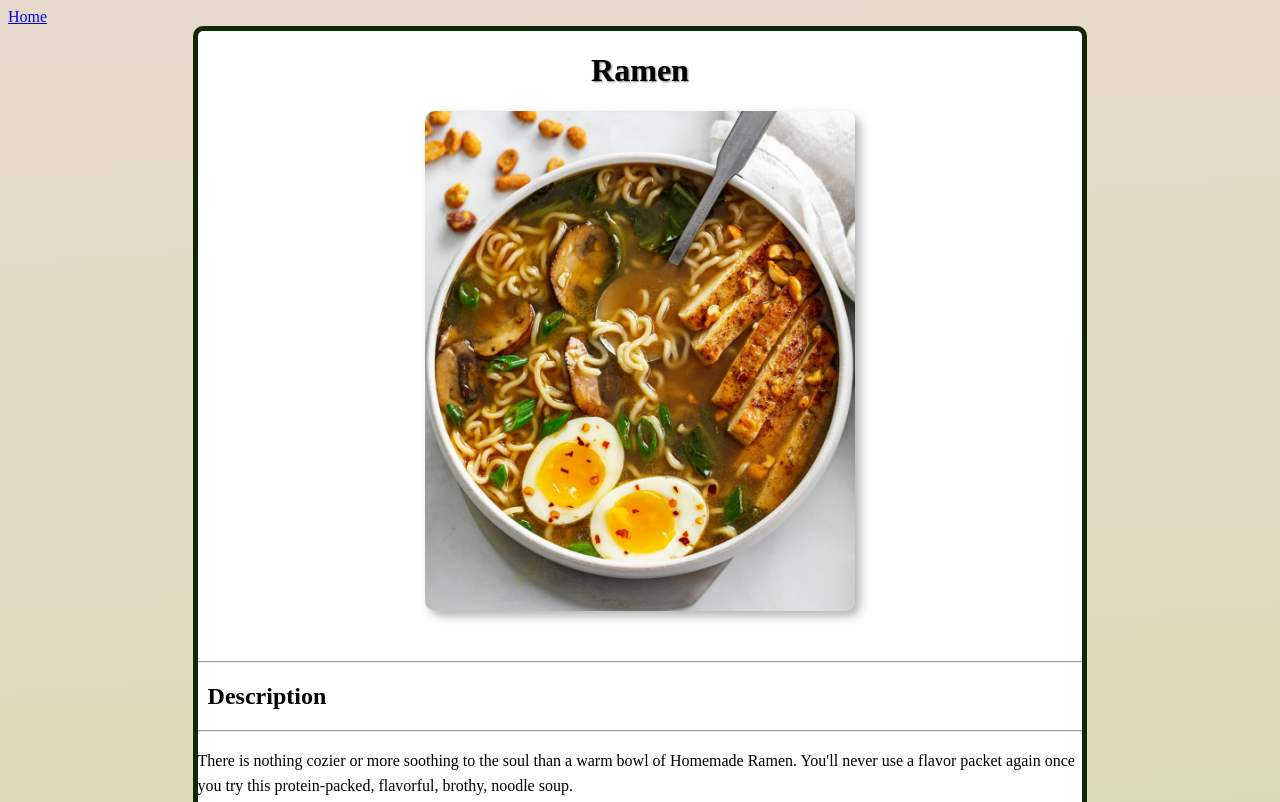
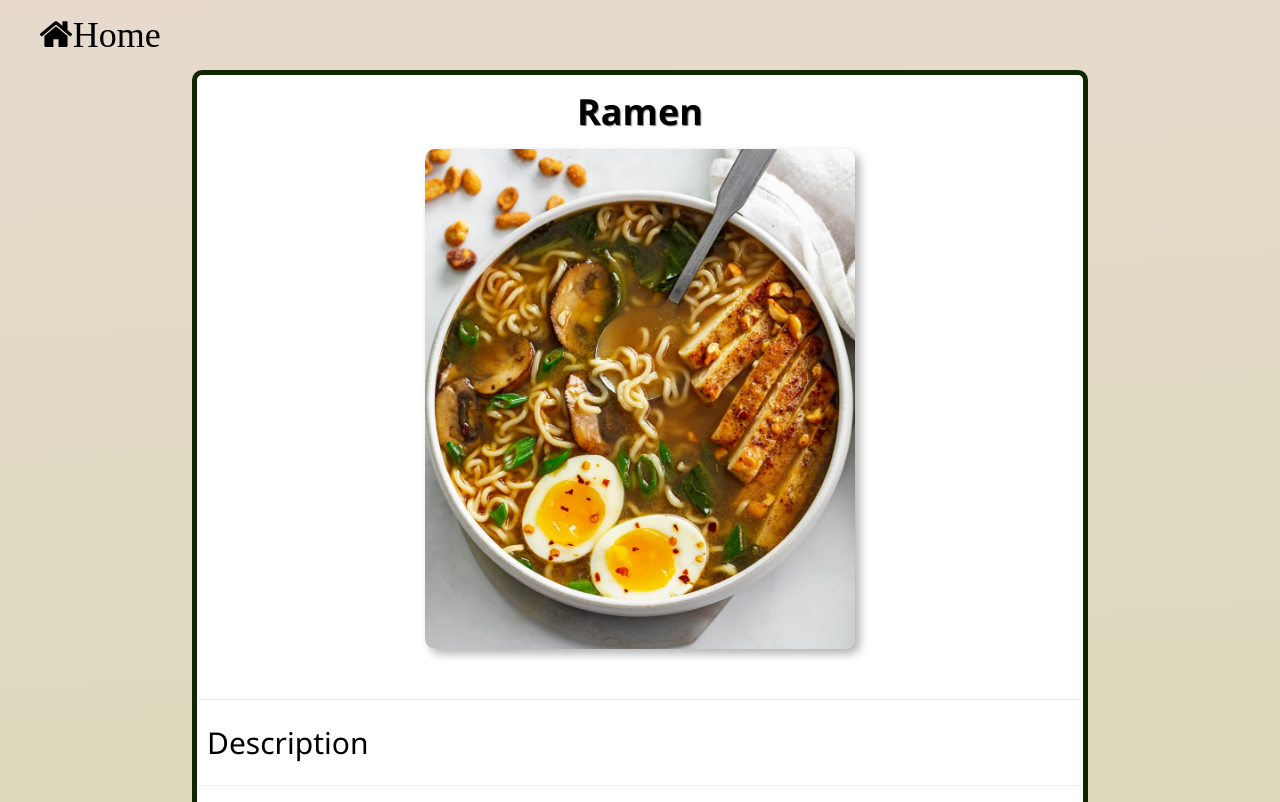
Before and after one commit to Blase1337/Odin_Recipes, a plain HTML site: page recipes/ramen.html in a window 1280 px wide. Shown: the top 802 px of the page. Drawn offline with nearby package versions, Linux system fonts and the light colour scheme.

Commit message:
Added home button to recipes and better colors

```diff
--- a/recipes/ramen.html
+++ b/recipes/ramen.html
@@ -3,12 +3,16 @@
   <head>
     <meta charset="UTF-8">
     <title>Homeamde Ramen</title>
+    <link rel="stylesheet" href="https://www.w3schools.com/w3css/4/w3.css">
+    <link rel="stylesheet" href="https://cdnjs.cloudflare.com/ajax/libs/font-awesome/4.7.0/css/font-awesome.min.css">
     <link rel="stylesheet" href="recipe_style.css">
   </head>
 
   <body>
     <header>
-        <a href="../index.html">Home</a>
+        <div class="w3-padding w3-xxlarge">
+            <i class="fa fa-home"><a href="../index.html">Home</a></i>
+        </div>
     </header>
     <div id="contents">
         <h1>Ramen</h1>
--- a/recipes/recipe_style.css
+++ b/recipes/recipe_style.css
@@ -1,11 +1,19 @@
 header {
-    text-align: justify;
+    text-align: center;
+    max-width: 200px;
+}
 
+header a {
+    text-decoration: none;
+}
+
+header a:hover {
+    color: #8FB365;
 }
 
 h1 {
     text-align: center;
-    text-shadow: 1px 1px 2px rgba(0,0,0,0.5);
+    text-shadow: 1px 1px 1px rgba(0,0,0,0.5);
     font-weight: bold;
 }
 
```
